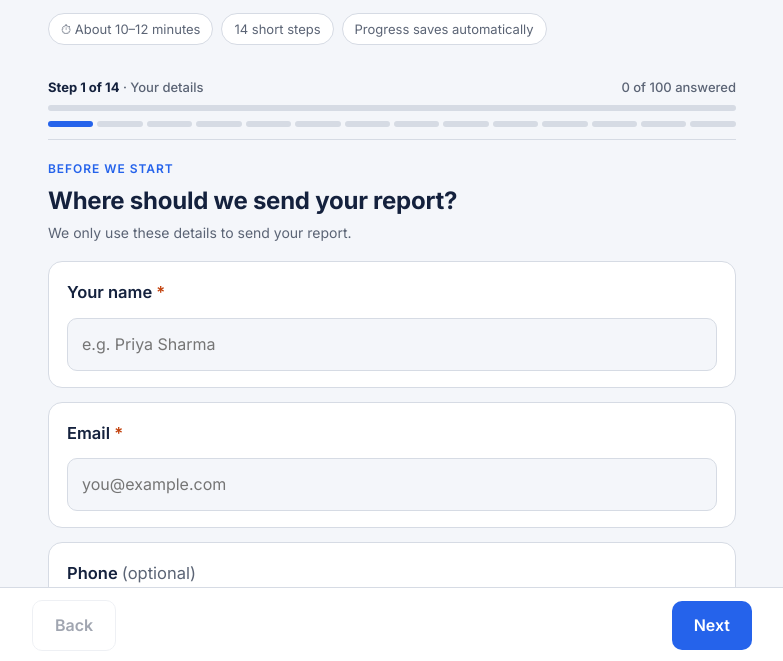
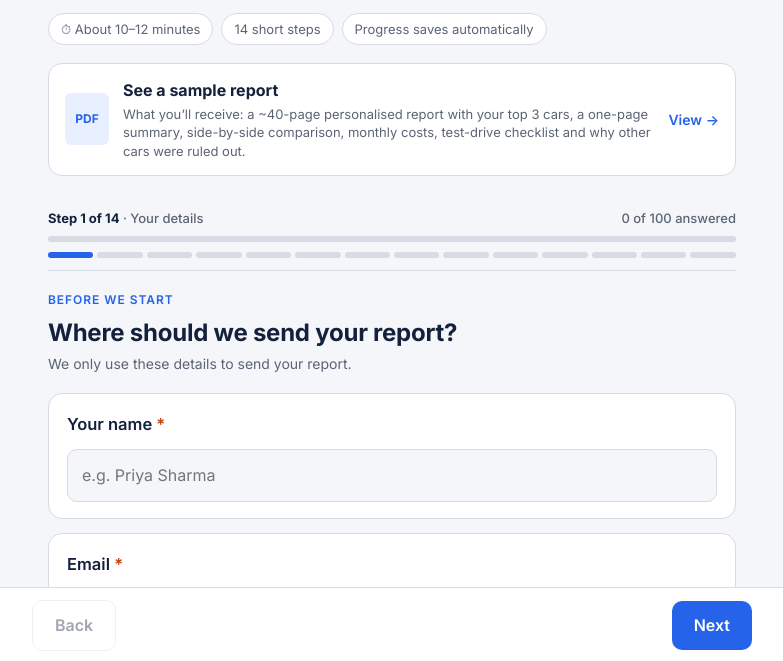
Before and after one commit to aarjav11-ux/car-advisor, a plain HTML site: page index.html in a window 1280 px wide. Shown: the part 137-798 px from the top of the page, without its empty margins (248-1031 px from the left). Drawn offline with Linux system fonts and the light colour scheme.

Commit message:
Add sample report to form

```diff
--- a/index.html
+++ b/index.html
@@ -66,11 +66,21 @@ button:disabled{opacity:.4;cursor:default}
 #out{margin-top:20px;padding:22px;background:var(--card);border:1.5px solid var(--acc);border-radius:14px;display:none}
 #out h3{margin-top:0}#out li{margin:6px 0}
 #saved{font-size:15px;font-weight:500;color:var(--ok);margin:16px 0 0}
+.sample{display:flex;align-items:center;gap:14px;margin-top:18px;padding:14px 16px;background:var(--card);border:1.5px solid var(--line);border-radius:14px;color:var(--fg);text-decoration:none;transition:border-color .15s}
+.sample:hover{border-color:var(--acc)}
+.sample-ic{flex:none;width:44px;height:52px;border-radius:6px;background:var(--acc-soft);color:var(--acc);font-size:12px;font-weight:700;display:grid;place-items:center}
+.sample-tx{flex:1;display:flex;flex-direction:column;gap:2px}.sample-tx span{font-size:13px;color:var(--muted);line-height:1.45}
+.sample-go{flex:none;font-weight:600;color:var(--acc);font-size:14px}
+@media(max-width:560px){.sample-go{display:none}}
 </style></head><body><main>
 <header class="hero">
 <h1>Find the right car for you</h1>
 <p>Answer a few questions about your budget, driving and family. We’ll email you a personalised report with three recommended cars.</p>
 <div class="facts"><span>⏱ About 10–12 minutes</span><span>14 short steps</span><span>Progress saves automatically</span></div>
+<a class="sample" href="sample-report.pdf" target="_blank" rel="noopener">
+<span class="sample-ic">PDF</span>
+<span class="sample-tx"><b>See a sample report</b><span>What you’ll receive: a ~40-page personalised report with your top 3 cars, a one-page summary, side-by-side comparison, monthly costs, test-drive checklist and why other cars were ruled out.</span></span>
+<span class="sample-go">View →</span></a>
 </header>
 <div class="bar"><div class="meta"><span id="stepname"><b>Step 1</b></span><span id="pc">0 of 100 answered</span></div><div class="track"><i id="pb"></i></div><div class="dots" id="dots"></div></div>
 <section class="step on" id="s-contact">
```
Also changed, not shown: 1 other file.
